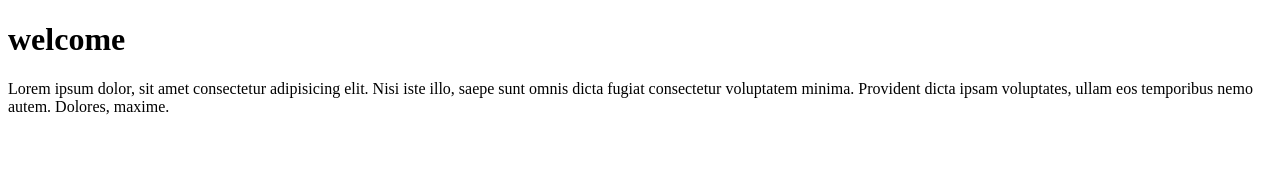
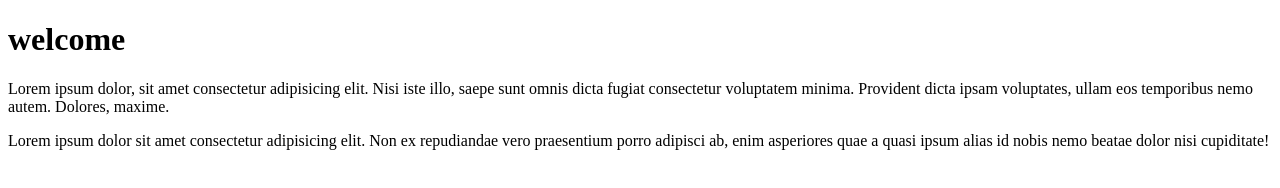
Before and after one commit to anupamatm/git-demo, a plain HTML site: page index.html in a window 1280 px wide. Drawn offline with Linux system fonts and the light colour scheme.

Commit message:
second commit

```diff
--- a/index.html
+++ b/index.html
@@ -8,5 +8,7 @@
 <body>
   <h1>welcome</h1>
   <p>Lorem ipsum dolor, sit amet consectetur adipisicing elit. Nisi iste illo, saepe sunt omnis dicta fugiat consectetur voluptatem minima. Provident dicta ipsam voluptates, ullam eos temporibus nemo autem. Dolores, maxime.</p>
+
+  <p>Lorem ipsum dolor sit amet consectetur adipisicing elit. Non ex repudiandae vero praesentium porro adipisci ab, enim asperiores quae a quasi ipsum alias id nobis nemo beatae dolor nisi cupiditate!</p>
 </body>
 </html>
```
